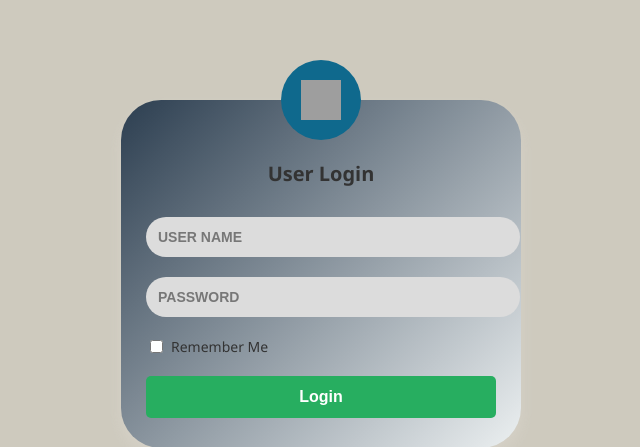
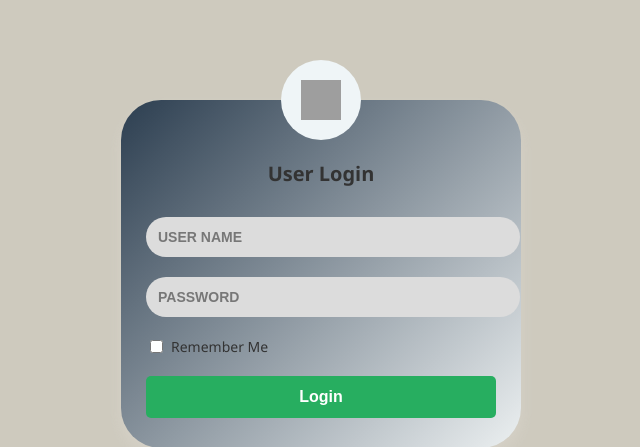
Before and after one commit to avanishrajput12/learning-platform, a PHP site: page /login.php in a window 1280 px wide. Shown: the top 447 px of the page, without its empty margins (319-959 px from the left). Run offline with PHP 8.4, Linux system fonts and the light colour scheme; grey boxes are pictures that could not be loaded.

Commit message:
user icon update  login.php

```diff
--- a/login.php
+++ b/login.php
@@ -31,7 +31,7 @@
     .login-box .avatar {
       width: 80px;
       height: 80px;
-      background-color: #0f698dff;
+      background-color: #eff5f7ff;
       border-radius: 50%;
       margin: -70px auto 10px;
       display: flex;
@@ -113,7 +113,7 @@
 <body>
   <div class="login-box">
     <div class="avatar">
-      <img src="https://cdn-icons-png.flaticon.com/512/747/747545.png" alt="User Icon" />
+      <img src="https://cdn-icons-png.flaticon.com/128/5264/5264565.png" alt="User Icon" />
     </div>
     <h2>User Login</h2>
     <form action="#" method="post">
```
